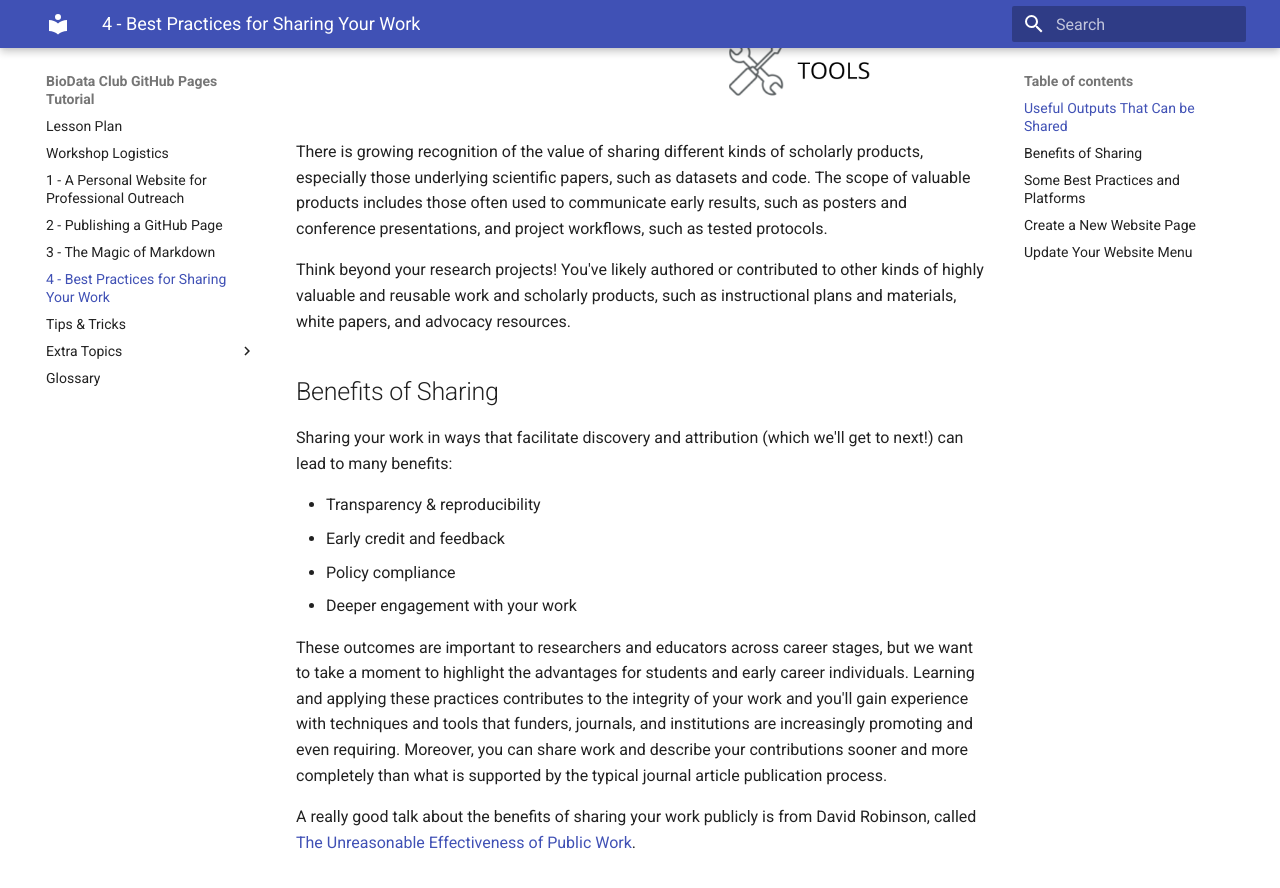
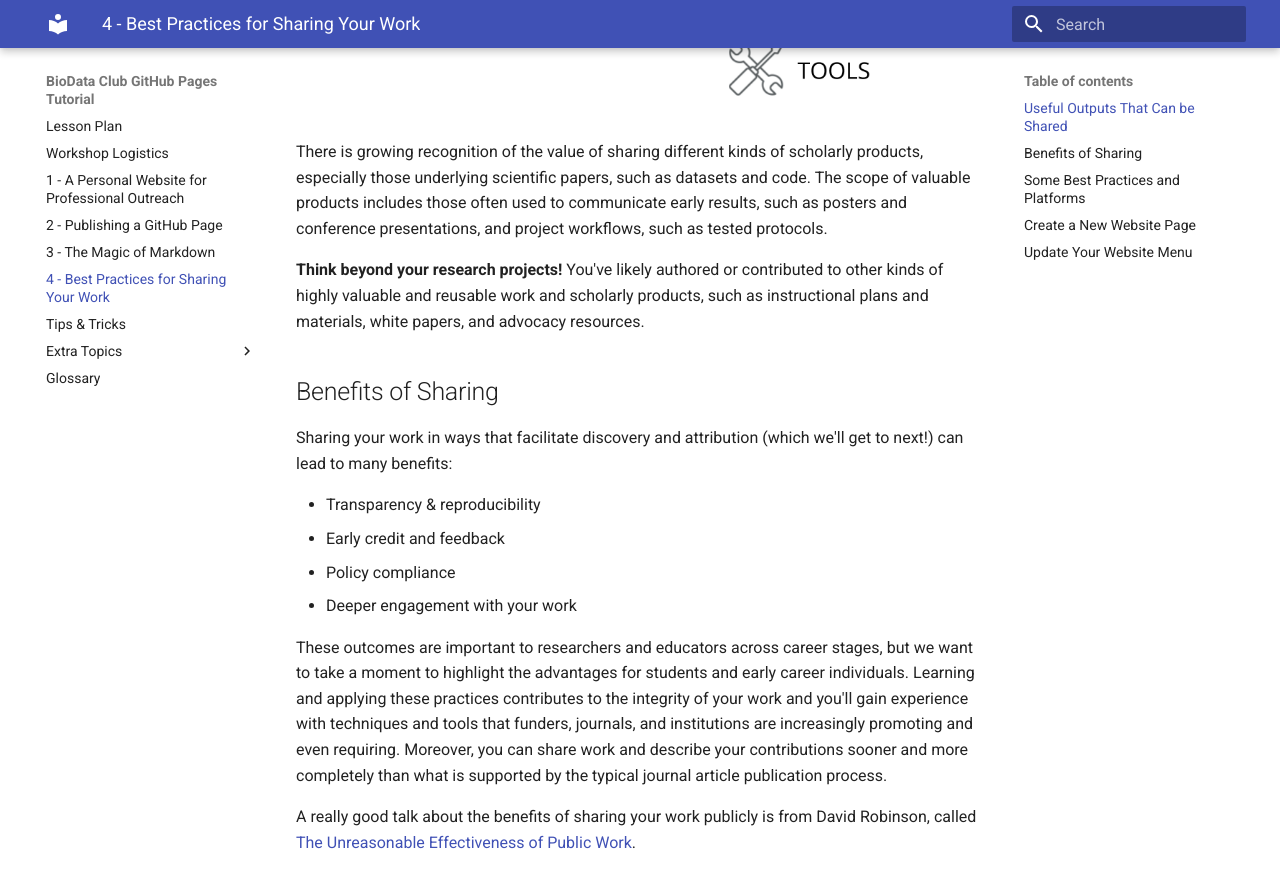
Before and after one commit to BioData-Club/ghpages-rtd, an MkDocs documentation site: the page built from docs/lessons/4.md, in a window 1280 px wide and 900 px high, scrolled down 748 px. Shown: the top 888 px of the window. Built offline with MkDocs 1.6.1 and Material for MkDocs 9.7.7, drawn with Linux system fonts in a browser that asks for light colours; old or Windows-style settings are respelled for this version of MkDocs.

Commit message:
Update 4.md

```diff
--- a/docs/lessons/4.md
+++ b/docs/lessons/4.md
@@ -5,7 +5,7 @@ A variety of academic and research products have value and can be shared.  In th
 
 There is growing recognition of the value of sharing different kinds of scholarly products, especially those underlying scientific papers, such as datasets and code.  The scope of valuable products includes those often used to communicate early results, such as posters and conference presentations, and project workflows, such as tested protocols.
 
-Think beyond your research projects!  You've likely authored or contributed to other kinds of highly valuable and reusable work and scholarly products, such as instructional plans and materials, white papers, and advocacy resources.
+**Think beyond your research projects!**  You've likely authored or contributed to other kinds of highly valuable and reusable work and scholarly products, such as instructional plans and materials, white papers, and advocacy resources.
 ## Benefits of Sharing
 Sharing your work in ways that facilitate discovery and attribution (which we'll get to next!) can lead to many benefits:
 
```
